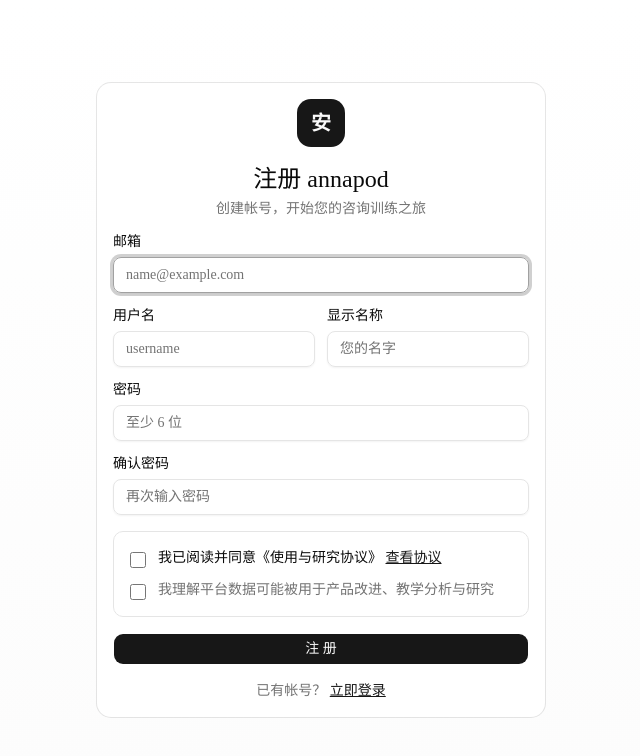
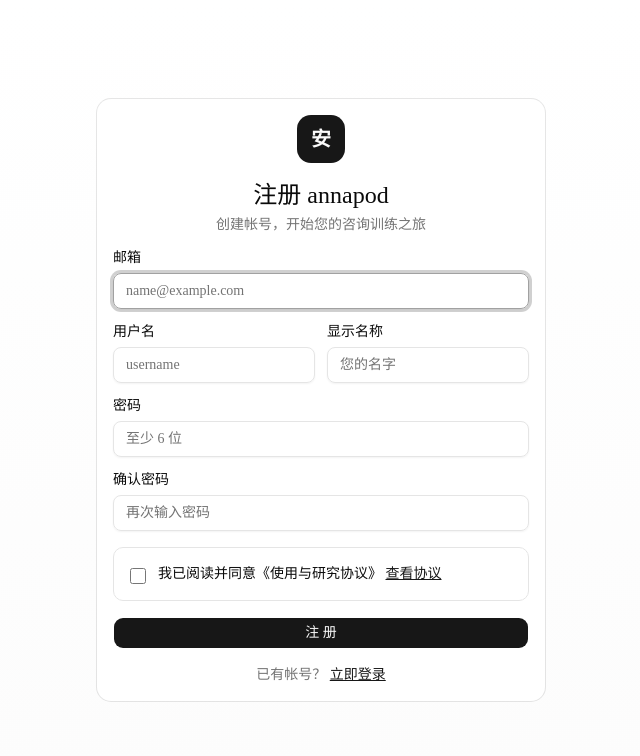
Before and after one commit to kinamind/annapod, a Next.js app in the folder apps/web/: page /register in a window 1280 px wide. Shown: the top 756 px of the page, without its empty margins (319-959 px from the left). Built offline with nearby package versions, Linux system fonts and the light colour scheme; no server answers.

Commit message:
fix: simplify registration consent flow
Use a single registration agreement checkbox and treat research consent as part of the accepted terms, keeping the data-use notice inside the terms document instead of duplicating it in the form.

```diff
--- a/apps/web/cloudflare/worker.ts
+++ b/apps/web/cloudflare/worker.ts
@@ -575,7 +575,6 @@
     password: string;
     accepted_terms: boolean;
     accepted_terms_version: string;
-    research_consent: boolean;
   }>(request);
   if (!body.accepted_terms || body.accepted_terms_version !== REGISTRATION_TERMS_VERSION) {
     return errorResponse("注册前需要同意当前版本的使用与研究协议", 400);
@@ -602,7 +601,7 @@
       hashed,
       body.accepted_terms_version,
       nowIso(),
-      body.research_consent ? 1 : 0,
+      1,
       nowIso(),
       nowIso()
     )
--- a/apps/web/src/app/register/page.tsx
+++ b/apps/web/src/app/register/page.tsx
@@ -21,7 +21,6 @@
     password: "",
     confirmPassword: "",
     acceptedTerms: false,
-    researchConsent: false,
   });
   const { register, isLoading } = useAuthStore();
   const router = useRouter();
@@ -44,7 +43,6 @@
         password: form.password,
         accepted_terms: form.acceptedTerms,
         accepted_terms_version: REGISTRATION_TERMS_VERSION,
-        research_consent: form.researchConsent,
       });
       toast.success(t("auth.register.success"));
       router.push("/dashboard");
@@ -147,15 +145,6 @@
                   </Link>
                 </span>
               </label>
-              <label className="flex items-start gap-3 text-muted-foreground">
-                <input
-                  type="checkbox"
-                  checked={form.researchConsent}
-                  onChange={(e) => setForm((prev) => ({ ...prev, researchConsent: e.target.checked }))}
-                  className="mt-1 h-4 w-4 rounded border-gray-300"
-                />
-                <span>{t("auth.register.researchConsent")}</span>
-              </label>
             </div>
             <Button type="submit" className="w-full" disabled={isLoading}>
               {isLoading ? t("auth.register.loading") : t("auth.register.submit")}
--- a/apps/web/src/lib/locale.tsx
+++ b/apps/web/src/lib/locale.tsx
@@ -129,7 +129,6 @@
     "auth.register.success": "注册成功！欢迎使用安娜心训舱",
     "auth.register.failed": "注册失败",
     "auth.register.agreeTerms": "我已阅读并同意《使用与研究协议》",
-    "auth.register.researchConsent": "我理解平台数据可能被用于产品改进、教学分析与研究",
     "auth.register.mustAgreeTerms": "请先同意使用与研究协议",
 
     "teams.title": "团队与比赛",
@@ -266,7 +265,6 @@
     "auth.register.success": "Registration successful! Welcome to annapod",
     "auth.register.failed": "Registration failed",
     "auth.register.agreeTerms": "I have read and agree to the Terms of Use and Research Notice",
-    "auth.register.researchConsent": "I understand that platform data may be collected for product improvement, teaching analysis, and research",
     "auth.register.mustAgreeTerms": "Please agree to the terms before registering",
 
     "teams.title": "Teams & Competitions",
--- a/apps/web/src/lib/types.ts
+++ b/apps/web/src/lib/types.ts
@@ -28,7 +28,6 @@
   password: string;
   accepted_terms: boolean;
   accepted_terms_version: string;
-  research_consent: boolean;
 }
 
 // ─── Simulator ───────────────────────────────────
```
